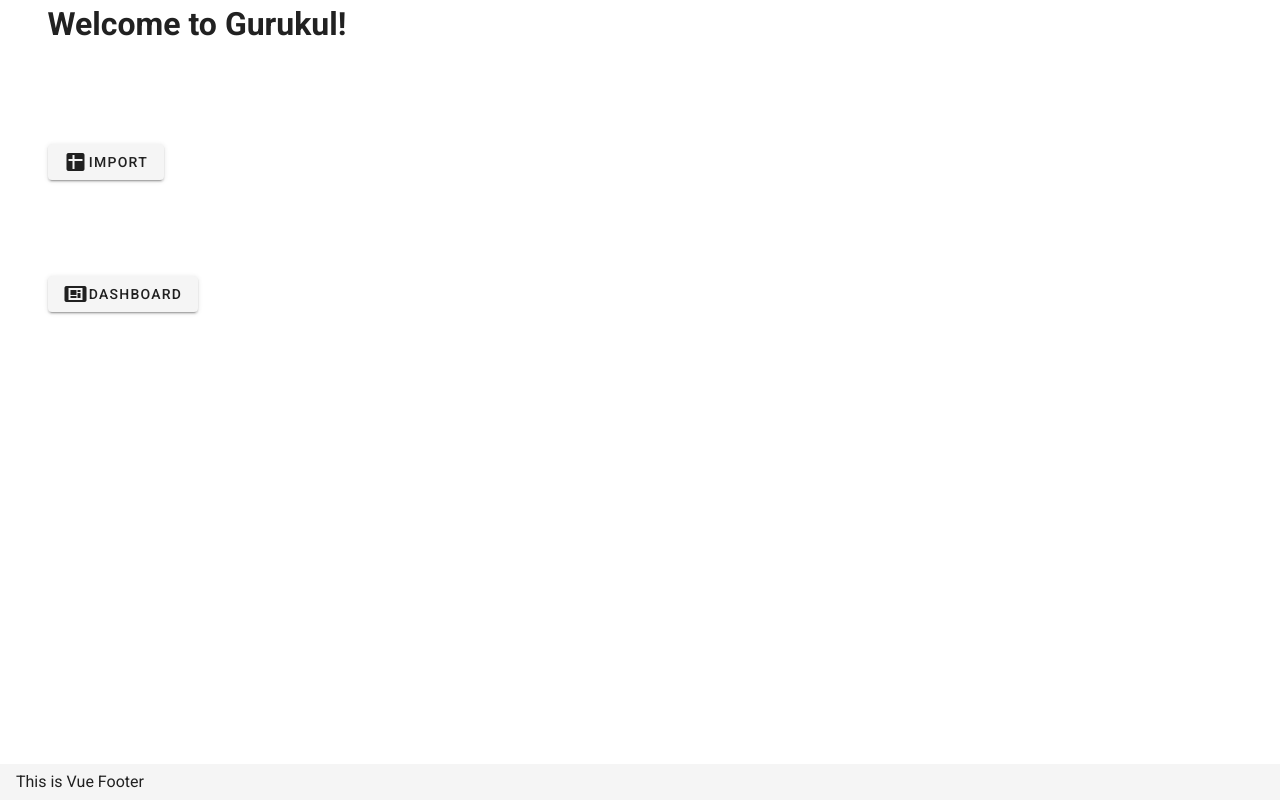
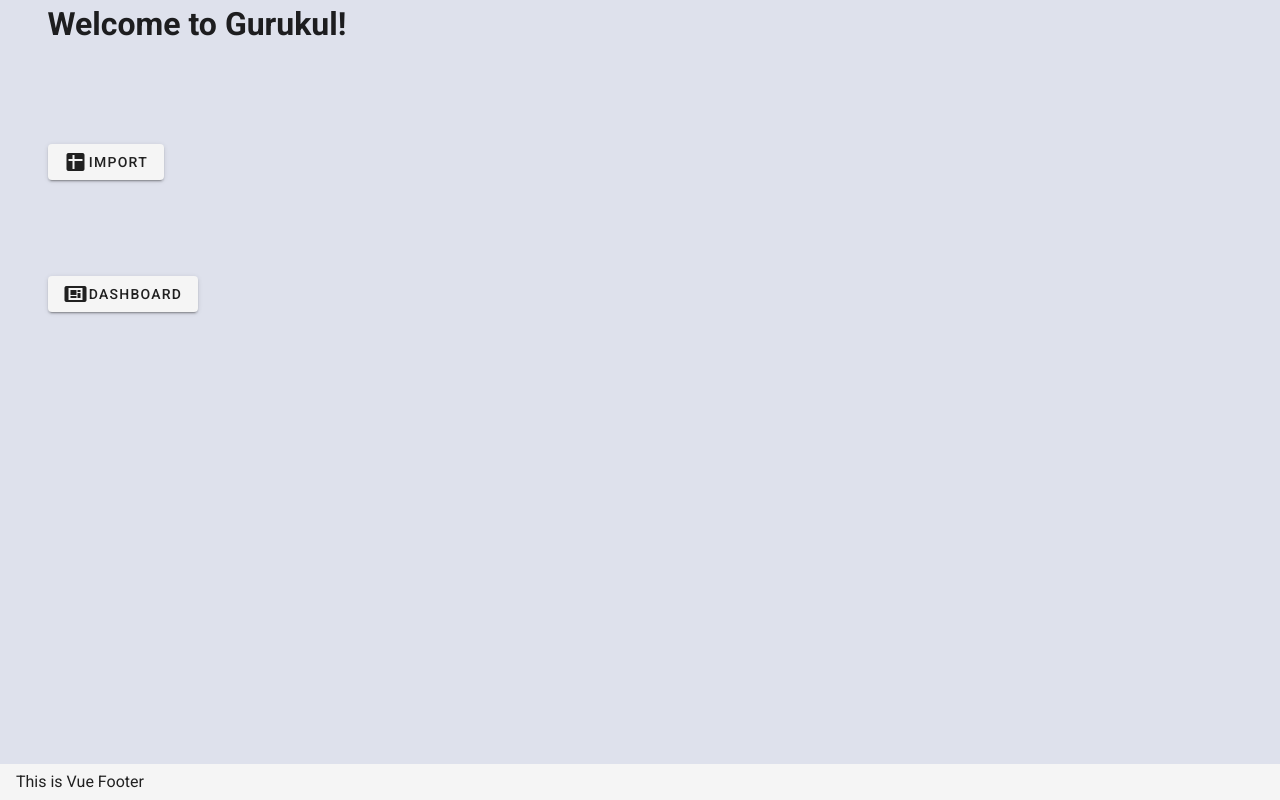
Before and after one commit to capsci/gurukul-2.0, a Vue app in the folder client/: page / in a window 1280 px wide. Built offline with nearby package versions, Linux system fonts and the light colour scheme.

Commit message:
Add custom theme

```diff
--- a/client/src/App.vue
+++ b/client/src/App.vue
@@ -1,5 +1,5 @@
 <template>
-    <v-app>
+    <v-app :style="{background: $vuetify.theme.themes.light.background}">
         <v-content>
             <component :is="layout">
                 <router-view />
--- a/client/src/plugins/vuetify.js
+++ b/client/src/plugins/vuetify.js
@@ -4,4 +4,16 @@ import Vuetify from 'vuetify/lib';
 Vue.use(Vuetify);
 
 export default new Vuetify({
+    theme: {
+        themes: {
+            light: {
+                primary: '#482ff7',
+                secondary: '#46c3db',
+                info: '#17b978',
+                warning: '#ee5a5a',
+                error: '#ac3f21',
+                background: '#dee1ec',
+            },
+        }
+    }
 });
```
